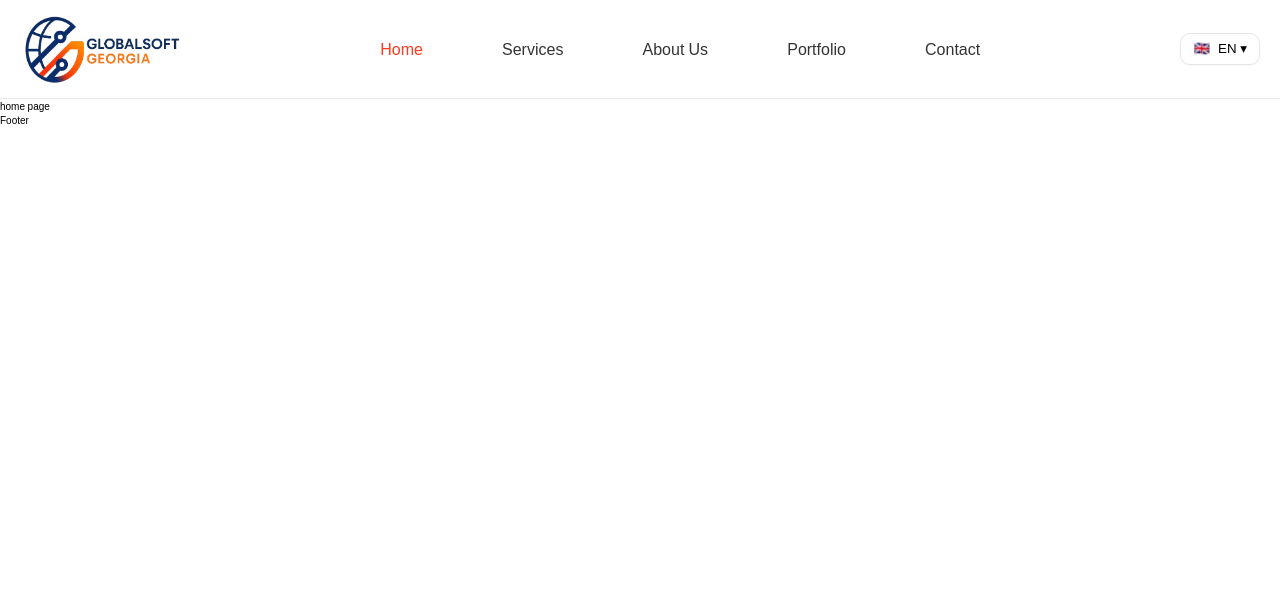
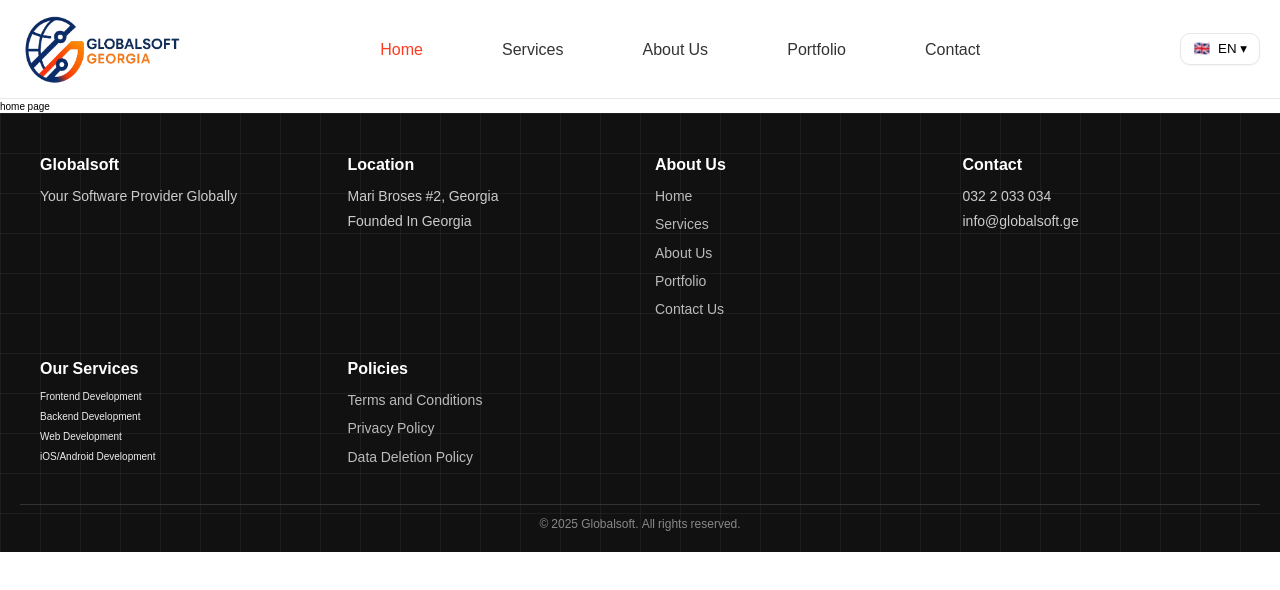
Before and after one commit to ananotopuria/globalSoft, a React (Vite) app: page / in a window 1280 px wide. Shown: the top 590 px of the page. Built offline with nearby package versions, Linux system fonts and the light colour scheme.

Commit message:
feat(footer): add footer component with i18n support and grid background

```diff
--- a/src/components/Layout/Footer/index.tsx
+++ b/src/components/Layout/Footer/index.tsx
@@ -1,5 +1,88 @@
+import { Link } from "react-router-dom";
+import { useTranslation } from "react-i18next";
+import {
+  FooterBottom,
+  FooterCol,
+  FooterGrid,
+  FooterText,
+  FooterTitle,
+  FooterWrapper,
+} from "./styles";
+
 function Footer() {
-  return <footer>Footer</footer>;
+  const { t } = useTranslation();
+
+  return (
+    <FooterWrapper>
+      <FooterGrid>
+        <FooterCol>
+          <FooterTitle>{t("footer.brand")}</FooterTitle>
+          <FooterText>{t("footer.tagline")}</FooterText>
+        </FooterCol>
+
+        <FooterCol>
+          <FooterTitle>{t("footer.location")}</FooterTitle>
+          <FooterText>{t("footer.address")}</FooterText>
+          <FooterText>{t("footer.founded")}</FooterText>
+        </FooterCol>
+
+        <FooterCol>
+          <FooterTitle>{t("footer.about")}</FooterTitle>
+          <ul>
+            <li>
+              <Link to="/">{t("footer.links.home")}</Link>
+            </li>
+            <li>
+              <Link to="/services">{t("footer.links.services")}</Link>
+            </li>
+            <li>
+              <Link to="/about">{t("footer.links.about")}</Link>
+            </li>
+            <li>
+              <Link to="/portfolio">{t("footer.links.portfolio")}</Link>
+            </li>
+            <li>
+              <Link to="/contact">{t("footer.links.contact")}</Link>
+            </li>
+          </ul>
+        </FooterCol>
+
+        <FooterCol>
+          <FooterTitle>{t("footer.contact.title")}</FooterTitle>
+          <FooterText>{t("footer.contact.phone")}</FooterText>
+          <FooterText>{t("footer.contact.email")}</FooterText>
+        </FooterCol>
+
+        <FooterCol>
+          <FooterTitle>{t("footer.services.title")}</FooterTitle>
+          <ul>
+            <li>{t("footer.services.frontend")}</li>
+            <li>{t("footer.services.backend")}</li>
+            <li>{t("footer.services.web")}</li>
+            <li>{t("footer.services.mobile")}</li>
+          </ul>
+        </FooterCol>
+        <FooterCol>
+          <FooterTitle>{t("footer.policies.title")}</FooterTitle>
+          <ul>
+            <li>
+              <Link to="/terms">{t("footer.policies.terms")}</Link>
+            </li>
+            <li>
+              <Link to="/privacy">{t("footer.policies.privacy")}</Link>
+            </li>
+            <li>
+              <Link to="/data-deletion">{t("footer.policies.deletion")}</Link>
+            </li>
+          </ul>
+        </FooterCol>
+      </FooterGrid>
+
+      <FooterBottom>
+        © {new Date().getFullYear()} {t("footer.brand")}. All rights reserved.
+      </FooterBottom>
+    </FooterWrapper>
+  );
 }
 
 export default Footer;
--- /dev/null
+++ b/src/components/Layout/Footer/styles.ts
@@ -0,0 +1,74 @@
+import styled from "styled-components";
+
+export const FooterGrid = styled.div`
+  max-width: 1200px;
+  margin: 0 auto;
+  display: grid;
+  gap: 3rem;
+  grid-template-columns: repeat(auto-fit, minmax(220px, 1fr));
+`;
+
+export const FooterCol = styled.div`
+  ul {
+    list-style: none;
+    margin: 0;
+    padding: 0;
+  }
+
+  li {
+    margin-bottom: 0.6rem;
+  }
+
+  a {
+    color: #bbb;
+    text-decoration: none;
+    font-size: 1.4rem;
+    line-height: 1.6;
+    transition: color 0.2s ease;
+
+    &:hover {
+      color: #fe3b1f;
+    }
+  }
+`;
+
+export const FooterTitle = styled.h4`
+  font-size: 1.6rem;
+  margin-bottom: 1rem;
+  color: #fff;
+`;
+
+export const FooterText = styled.p`
+  margin: 0.25rem 0;
+  font-size: 1.4rem;
+  line-height: 1.6;
+  color: #ccc;
+`;
+
+export const FooterBottom = styled.div`
+  margin-top: 3rem;
+  padding-top: 1rem;
+  border-top: 1px solid #333;
+  font-size: 1.2rem;
+  text-align: center;
+  color: #888;
+`;
+
+export const FooterWrapper = styled.footer`
+  background: linear-gradient(180deg, #0f0f0f 0%, #1a1a1a 100%);
+  background: #111;
+  color: #eee;
+  padding: 4rem 2rem 2rem;
+  background-image: linear-gradient(
+      rgba(255, 255, 255, 0.05) 1px,
+      transparent 1px
+    ),
+    linear-gradient(90deg, rgba(255, 255, 255, 0.05) 1px, transparent 1px);
+
+  background-size: 40px 40px;
+
+  color: #eee;
+  padding: 4rem 2rem 2rem;
+  position: relative;
+  z-index: 1;
+`;
--- a/src/locales/en/translation.json
+++ b/src/locales/en/translation.json
@@ -6,5 +6,38 @@
     "about": "About Us",
     "portfolio": "Portfolio",
     "contact": "Contact"
+  },
+  "footer": {
+    "brand": "Globalsoft",
+    "tagline": "Your Software Provider Globally",
+    "location": "Location",
+    "address": "Mari Broses #2, Georgia",
+    "founded": "Founded In Georgia",
+    "about": "About Us",
+    "links": {
+      "home": "Home",
+      "services": "Services",
+      "about": "About Us",
+      "portfolio": "Portfolio",
+      "contact": "Contact Us"
+    },
+    "contact": {
+      "title": "Contact",
+      "phone": "032 2 033 034",
+      "email": "info@globalsoft.ge"
+    },
+    "services": {
+      "title": "Our Services",
+      "frontend": "Frontend Development",
+      "backend": "Backend Development",
+      "web": "Web Development",
+      "mobile": "iOS/Android Development"
+    },
+    "policies": {
+      "title": "Policies",
+      "terms": "Terms and Conditions",
+      "privacy": "Privacy Policy",
+      "deletion": "Data Deletion Policy"
+    }
   }
 }
--- a/src/locales/ka/translation.json
+++ b/src/locales/ka/translation.json
@@ -6,5 +6,38 @@
     "about": "ჩვენს შესახებ",
     "portfolio": "პორტფოლიო",
     "contact": "კონტაქტი"
+  },
+  "footer": {
+    "brand": "Globalsoft",
+    "tagline": "თქვენი პროგრამული უზრუნველყოფის პროვაიდერი გლობალურად",
+    "location": "ლოკაცია",
+    "address": "მარი ბროსეს #2, საქართველო",
+    "founded": "დაარსებულია საქართველოში",
+    "about": "ჩვენს შესახებ",
+    "links": {
+      "home": "მთავარი",
+      "services": "სერვისები",
+      "about": "ჩვენს შესახებ",
+      "portfolio": "პორტფოლიო",
+      "contact": "დაგვიკავშირდით"
+    },
+    "contact": {
+      "title": "კონტაქტი",
+      "phone": "032 2 033 034",
+      "email": "info@globalsoft.ge"
+    },
+    "services": {
+      "title": "ჩვენი სერვისები",
+      "frontend": "Frontend Development",
+      "backend": "Backend Development",
+      "web": "Web Development",
+      "mobile": "iOS/Android Development"
+    },
+    "policies": {
+      "title": "პოლიტიკა",
+      "terms": "წესები და პირობები",
+      "privacy": "კონფიდენციალურობის პოლიტიკა",
+      "deletion": "მონაცემების წაშლის პოლიტიკა"
+    }
   }
 }
```
